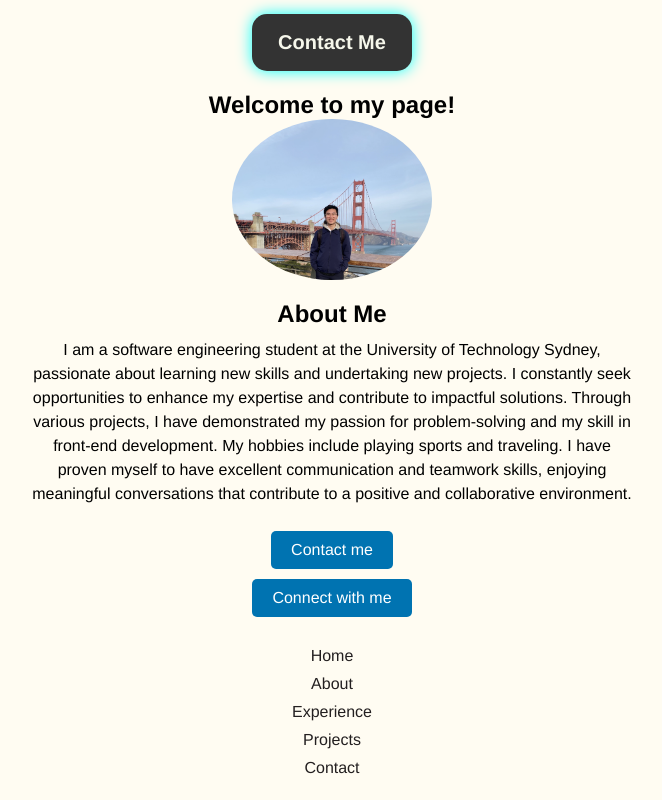
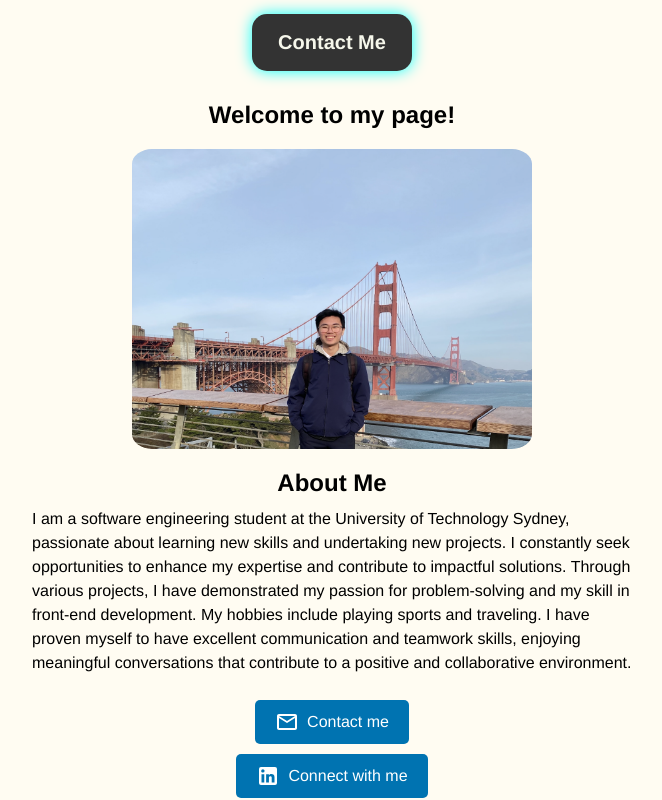
Before and after one commit to kimlengthai/KimlengThai-ePortfolio, a React (Vite) app: page / in a window 1280 px wide. Shown: the part 720-1520 px from the top of the page, without its empty margins (308-970 px from the left). Built offline with nearby package versions, Linux system fonts and the light colour scheme.

Commit message:
Add icons next to buttons + left-align for paragraph

```diff
--- a/src/components/About/About.jsx
+++ b/src/components/About/About.jsx
@@ -1,6 +1,7 @@
 import styles from './About.module.css';
 import GitHubIcon from '@mui/icons-material/GitHub';
 import LinkedInIcon from '@mui/icons-material/LinkedIn';
+import MailOutlineIcon from '@mui/icons-material/MailOutline';
 
 export const About = () => {
   return (
@@ -22,9 +23,11 @@ export const About = () => {
         </p>
         <div className={styles.buttons}>
           <a href="mailto:your-email@example.com" className={styles.contactButton}>
+            <MailOutlineIcon className={styles.icon} />
             Contact me
           </a>
           <a href="https://www.linkedin.com/in/your-profile" className={styles.connectButton} target="_blank" rel="noopener noreferrer">
+            <LinkedInIcon className={styles.icon} />
             Connect with me
           </a>
         </div>
--- a/src/components/About/About.module.css
+++ b/src/components/About/About.module.css
@@ -1,18 +1,21 @@
 .aboutSection {
     padding: 20px;
     text-align: center;
+    margin-top: 10px;
   }
 
   .aboutContent {
     display: flex;
     flex-direction: column;
     align-items: center;
+    margin-top: 10px;
   }
 
   .aboutImage {
-    width: 200px;
-    height: auto;
-    border-radius: 50%;
+    width: 400px;
+    height: 300px;
+    border-radius: 5%;
+    margin-top: 10px;
     margin-bottom: 20px;
   }
 
@@ -27,6 +30,7 @@
     line-height: 1.5;
     max-width: 600px;
     margin-bottom: 20px;
+    text-align: left; /* Left-align the paragraph */
   }
 
   .buttons {
@@ -37,7 +41,8 @@
   }
 
   .contactButton, .connectButton {
-    display: inline-block;
+    display: flex;
+    align-items: center;
     padding: 10px 20px;
     margin: 5px 0;
     font-size: 16px;
@@ -50,6 +55,10 @@
 
   .contactButton:hover, .connectButton:hover {
     background-color: #005582; /* Darker LinkedIn color */
+  }
+
+  .icon {
+    margin-right: 8px; /* Space between the icon and the text */
   }
 
   .navigation {
```
